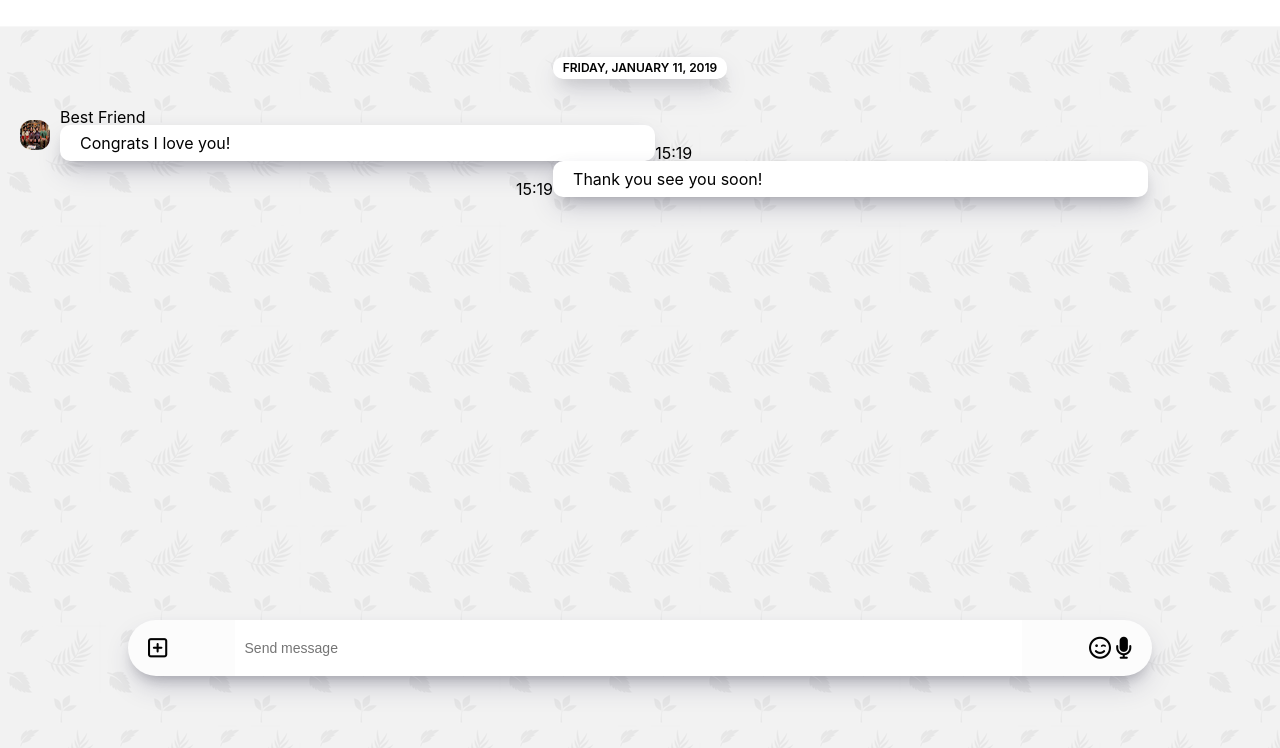
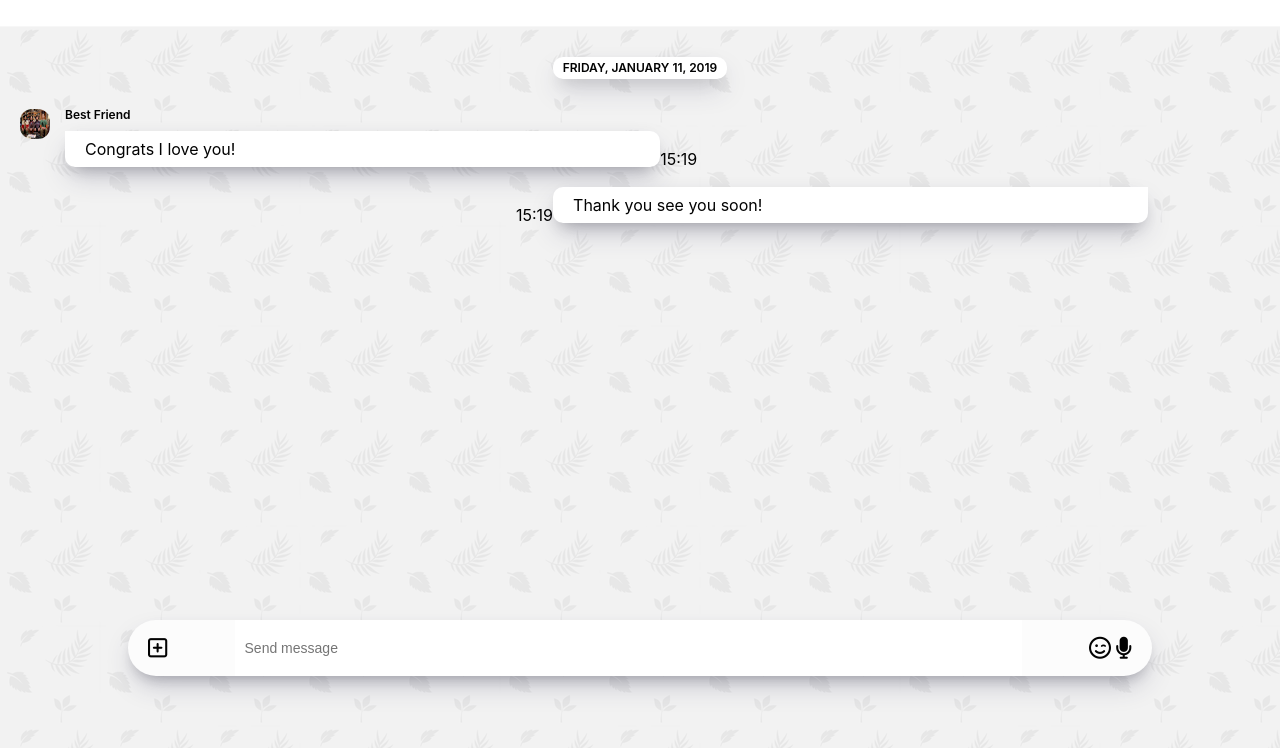
Before and after one commit to yesky85/kakao-clone, a plain HTML site: page chat.html in a window 1280 px wide. Shown: the part 74-822 px from the top of the page. Drawn offline with Linux system fonts and the light colour scheme.

Commit message:
Add Chat Screen part Three

```diff
--- a/css/chat.css
+++ b/css/chat.css
@@ -67,18 +67,19 @@
   font-weight: 600;
 }
 
+.message {
+  display: flex;
+  align-items: flex-start;
+  width: 60%;
+  margin-bottom: 20px;
+}
+
 .chat__messages .incoming-message {
-  display: flex;
-  align-items: center;
   align-self: flex-start;
-  width: 60%;
 }
 
 .chat__messages .sent-message {
-  display: flex;
-  align-items: center;
   align-self: flex-end;
-  width: 60%;
 }
 
 .incoming-message .message__content {
@@ -89,7 +90,7 @@
   width: 30px;
   height: 30px;
   border-radius: 40%;
-  margin-right: 10px;
+  margin-right: 15px;
 }
 
 .incoming-message .message__timestamp,
@@ -108,3 +109,18 @@
   box-shadow: 0 13px 27px -5px rgba(50, 50, 93, 0.25),
     0 8px 16px -8px rgba(0, 0, 0, 0.3), 0 -6px 16px -6px rgba(0, 0, 0, 0.025);
 }
+
+.incoming-message .message__author {
+  margin-bottom: 10px;
+  display: block;
+  font-weight: 600;
+  font-size: 12px;
+}
+
+.incoming-message .message__bubble {
+  border-top-left-radius: 0;
+}
+
+.sent-message .message__bubble {
+  border-top-right-radius: 0;
+}
```
